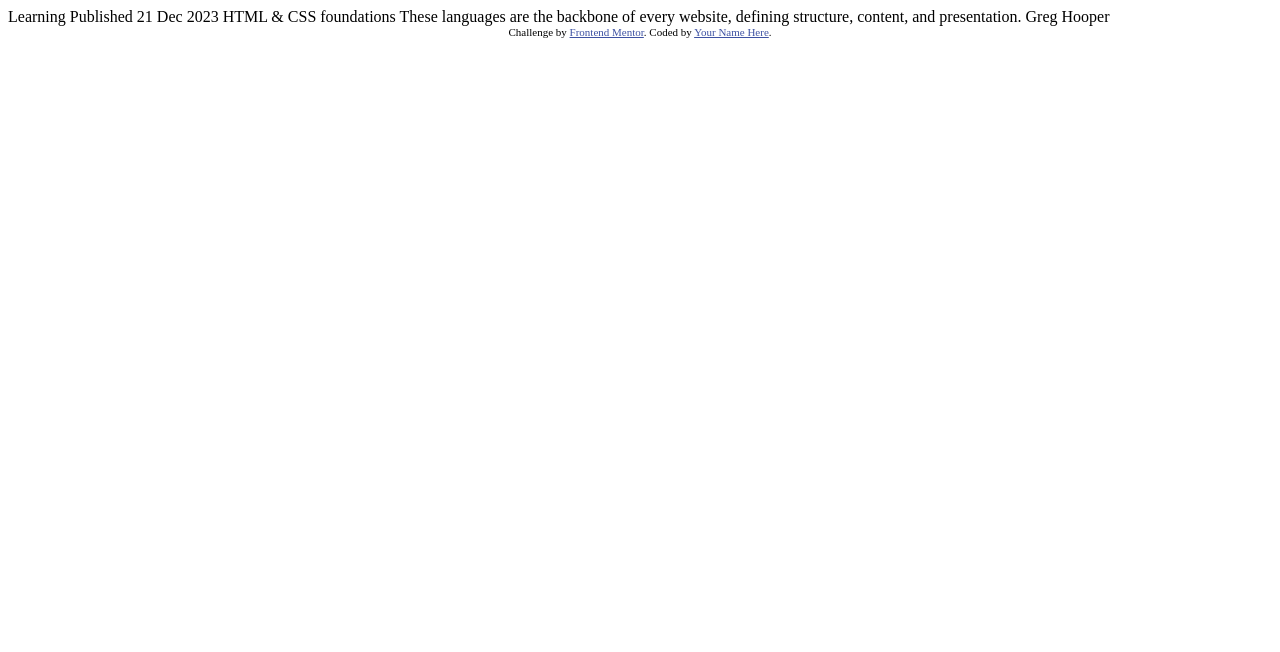
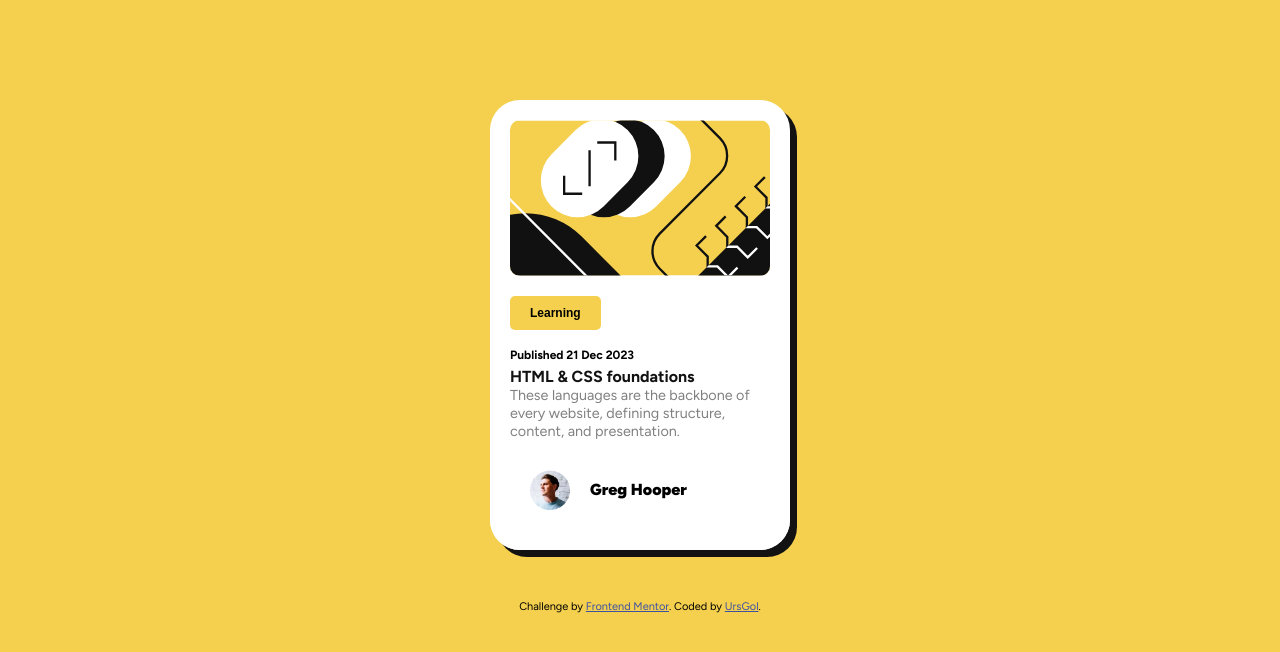
Before and after one commit to ursgol/blog-preview-card, a plain HTML site: page index.html in a window 1280 px wide. Drawn offline with Linux system fonts and the light colour scheme.

Commit message:
Adding style

```diff
--- a/index.html
+++ b/index.html
@@ -5,7 +5,7 @@
   <meta name="viewport" content="width=device-width, initial-scale=1.0"> <!-- displays site properly based on user's device -->
 
   <link rel="icon" type="image/png" sizes="32x32" href="./assets/images/favicon-32x32.png">
-
+  <link rel="stylesheet" href="styles/style.css">
   <title>Frontend Mentor | Blog preview card</title>
 
   <!-- Feel free to remove these styles or customise in your own stylesheet 👍 -->
@@ -15,20 +15,24 @@
   </style>
 </head>
 <body>
+  <main class="container">
+    <img src="./assets/images/illustration-article.svg" alt="illustration-article">
+    <div class="content">
+      <button class="tag">Learning</button>
+      <p class="date-para">Published 21 Dec 2023</p>
+      <a href="#" class="heading-blog-link">HTML & CSS foundations</a>
+      <p class="content-text">These languages are the backbone of every website, defining structure, content, and presentation.
+      </p>
+      <picture>
+        <img width="80px" src="assets/images/image-avatar.webp" alt="Greg Hooper">
+        <label class="label-name">Greg Hooper</label>
+      </picture>
 
-  Learning
-
-  Published 21 Dec 2023
-
-  HTML & CSS foundations
-
-  These languages are the backbone of every website, defining structure, content, and presentation.
-
-  Greg Hooper
-
-  <div class="attribution">
+    </div>
+  </main>
+  <footer class="attribution">
     Challenge by <a href="https://www.frontendmentor.io?ref=challenge" target="_blank">Frontend Mentor</a>.
-    Coded by <a href="#">Your Name Here</a>.
-  </div>
+    Coded by <a href="#">UrsGol</a>.
+  </footer>
 </body>
 </html>
--- /dev/null
+++ b/styles/style.css
@@ -0,0 +1,113 @@
+@import url('https://fonts.googleapis.com/css2?family=Figtree:ital,wght@0,300..900;1,300..900&display=swap');
+
+*{
+    margin:0;
+    padding: 0;
+    box-sizing: border-box;
+}
+
+:root{
+ --primary-color: hsl(47, 88%, 63%);
+ --neutral-color-white: hsl(0, 0%, 100%);
+ --neutral-color-grey: hsl(0, 0%, 50%);
+ --neutral-color-black: hsl(0, 0%, 7%);
+}
+
+body{
+    font-family: "Figtree","sans-serif";
+    font-size: 16px;
+    background-color: var(--primary-color);
+    display: flex;
+    flex-direction: column;
+    justify-content: center;
+    align-items: center;
+}
+
+.container{
+    display: flex;
+    flex-direction: column;
+    background-color: var(--neutral-color-white);
+    margin: auto 20px;
+    padding: 20px auto;
+    border-radius: 30px;
+    box-shadow: 7px 7px var(--neutral-color-black);
+    max-width: 300px;
+    margin-top: 100px;
+}
+
+.container:hover,
+.container:active,
+.container.visited{
+    box-shadow: 15px 15px var(--neutral-color-black);
+
+}
+
+.container img{
+    padding: 20px;
+    border-radius: 30px;
+}
+
+.content{
+    background-color: var(--neutral-color-white);
+    border-radius: 30px;
+    padding: 20px;
+    padding-top:0;
+
+
+}
+.tag{
+    background-color: var(--primary-color);
+    border: none;
+    border-radius: 5px;
+    font-weight: 800;
+    font-size: .75rem;
+    padding:10px 20px;
+    margin: auto;
+}
+
+.date-para{
+    font-size: .75rem;
+    font-weight: 700;
+    padding-top: 18px;
+    padding-bottom: 5px;
+}
+
+
+.heading-blog-link{
+    color: var(--neutral-color-black);
+    text-decoration: none;
+    font-weight: 700;
+    cursor: pointer;
+}
+
+.heading-blog-link:hover,
+.heading-blog-link:active{
+    color: var(--primary-color);
+    text-decoration: none;
+}
+
+.content-text{
+    color: var(--neutral-color-grey);
+    font-size: 0.9rem;
+    padding-bottom: 10px;
+}
+
+
+picture{
+   display: flex;
+   position: relative;
+}
+
+picture img{
+}
+
+picture label{
+  font-weight: 900;
+  position: absolute;
+  top: 30px;
+  left: 80px;
+}
+
+footer{
+    margin-top: 50px;
+}
```
Also changed, not shown: Screenshot_2.png (added), 2 other files.
